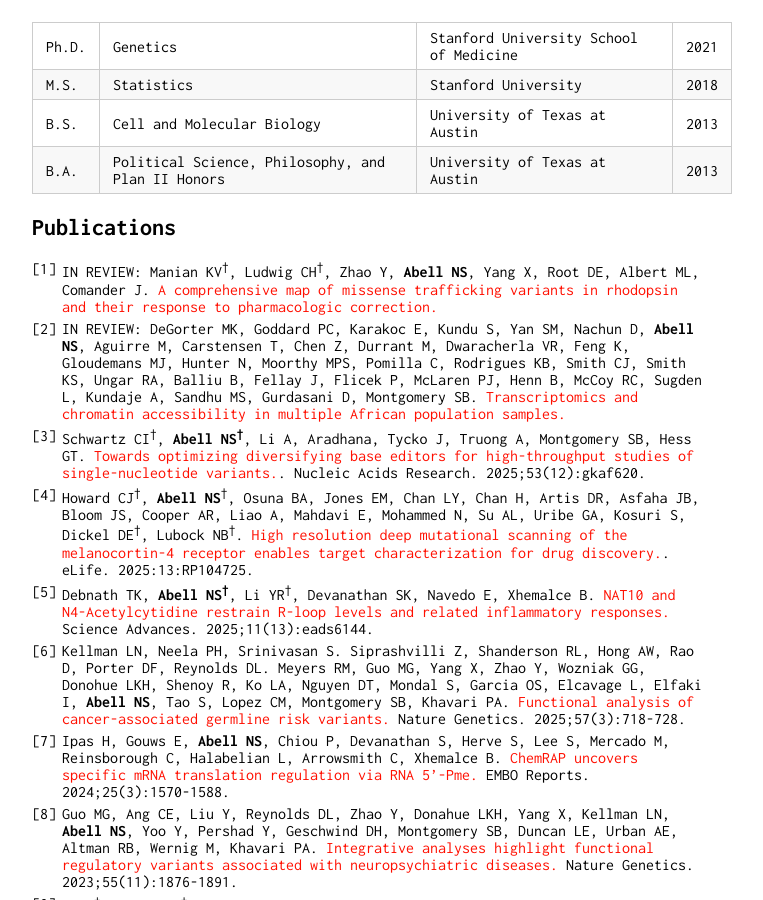
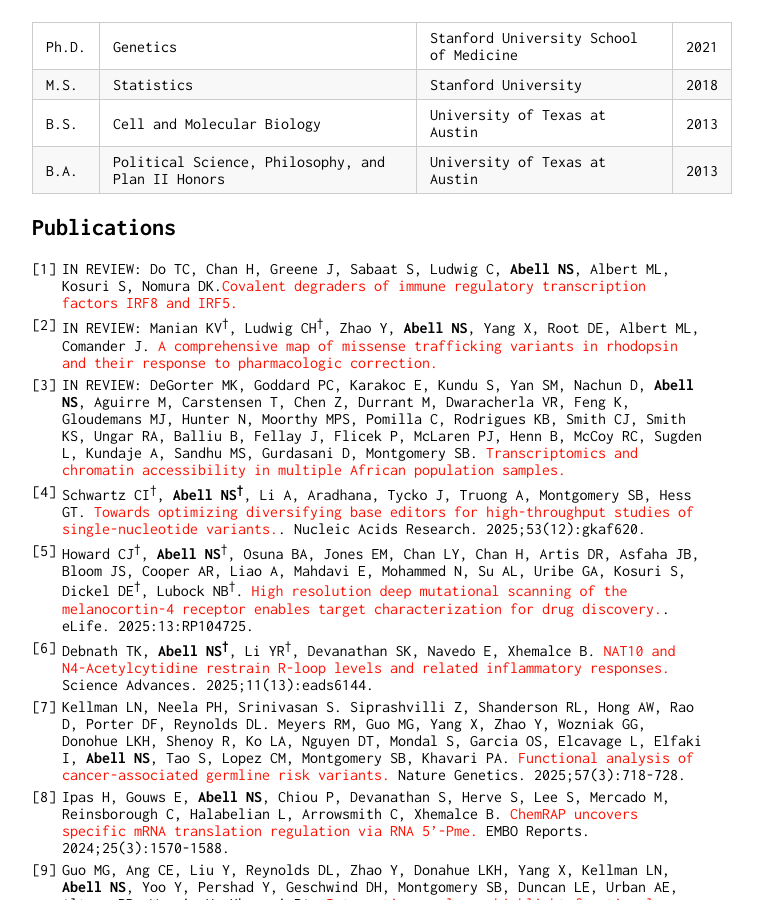
Before and after one commit to nsabell/nsabell.github.io, a Jekyll site: the page built from index.md, in a window 1280 px wide and 900 px high, scrolled down 590 px. Shown: the whole window, without its empty margins (258-1021 px from the left). Built offline with Jekyll 4.4.1, drawn with Linux system fonts in a browser that asks for light colours; our own code applies the rules of GitHub Pages for plain Markdown files.

Commit message:
paper up dates

```diff
--- a/index.md
+++ b/index.md
@@ -21,6 +21,7 @@ Computational and statistical genomics, functional and experimental human genomi
 |B.A.|Political Science, Philosophy, and Plan II Honors|University of Texas at Austin|2013|
 
 ## Publications
+0. IN REVIEW: Do TC, Chan H, Greene J, Sabaat S, Ludwig C, **Abell NS**, Albert ML, Kosuri S, Nomura DK.[Covalent degraders of immune regulatory transcription factors IRF8 and IRF5.](https://www.biorxiv.org/content/10.1101/2025.08.03.668300v1)
 0. IN REVIEW: Manian KV<sup>&dagger;</sup>, Ludwig CH<sup>&dagger;</sup>, Zhao Y, **Abell NS**, Yang X, Root DE, Albert ML, Comander J. [A comprehensive map of missense trafficking variants in rhodopsin and their response to pharmacologic correction.](https://www.biorxiv.org/content/10.1101/2025.02.27.640335v1)
 0. IN REVIEW: DeGorter MK, Goddard PC, Karakoc E, Kundu S, Yan SM, Nachun D, **Abell NS**, Aguirre M, Carstensen T, Chen Z, Durrant M, Dwaracherla VR, Feng K, Gloudemans MJ, Hunter N, Moorthy MPS, Pomilla C, Rodrigues KB, Smith CJ, Smith KS, Ungar RA, Balliu B, Fellay J, Flicek P, McLaren PJ, Henn B, McCoy RC, Sugden L, Kundaje A, Sandhu MS, Gurdasani D, Montgomery SB. [Transcriptomics and chromatin accessibility in multiple African population samples.](https://www.biorxiv.org/content/10.1101/2023.11.04.564839v1)
 0. Schwartz CI<sup>&dagger;</sup>, **Abell NS<sup>&dagger;</sup>**, Li A, Aradhana, Tycko J, Truong A, Montgomery SB, Hess GT. [Towards optimizing diversifying base editors for high-throughput studies of single-nucleotide variants.](https://pubmed.ncbi.nlm.nih.gov/40613705/). Nucleic Acids Research. 2025;53(12):gkaf620.
```
